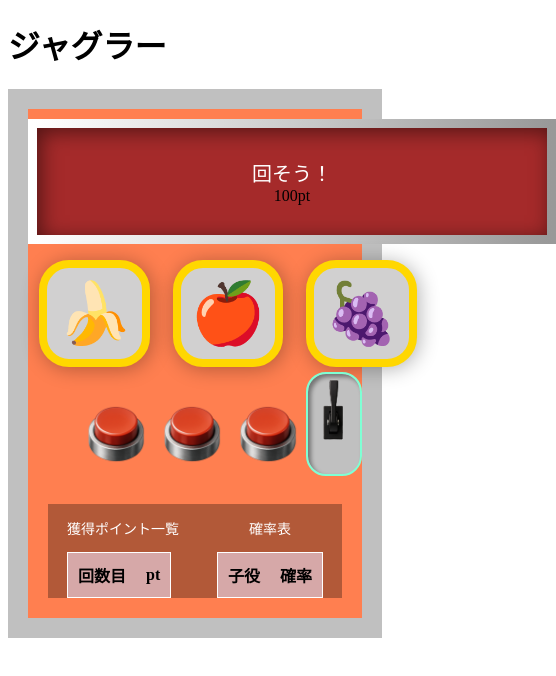
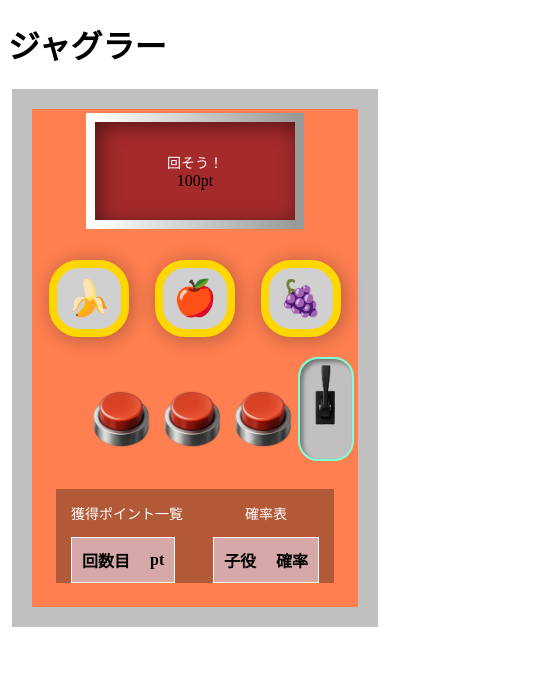
Before and after one commit to gottigotti-114/Slot, a plain HTML site: page index.html in a window 390 px wide. Shown: the whole page, 556 px wide, since content can reach past the window. Drawn offline with Linux system fonts and the light colour scheme.

Commit message:
レスポンシブデザイン設定

```diff
--- a/index.html
+++ b/index.html
@@ -123,6 +123,43 @@
   table td {
    border: 1px solid rgb(0, 0, 0);
    background-color: white;
+  }
+
+  @media (max-width: 500px) {
+   #main_frame{
+    max-width: 500px;
+    width: 85%;
+    padding: 4px;
+   }
+
+   #data_frame{
+    max-width: 140px;
+    width: 100%;
+    margin: auto;
+
+    display: inline-block;
+    white-space: nowrap;
+    text-align: center;
+   }
+
+   #text_message{
+    width: 130px;
+    font-size: 14px;
+    display: inline-block;
+    white-space: nowrap;
+    margin:auto;
+    text-align: center;
+   }
+
+   #slot_frame{
+    max-width: 350px;
+    width: 100%;
+   }
+
+   .slot{
+    font-size: 35px;
+   }
+
   }
 
  </style>
```
